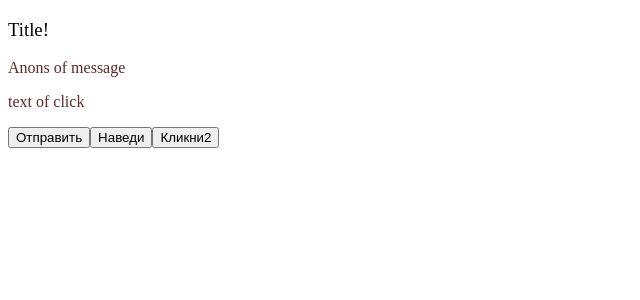
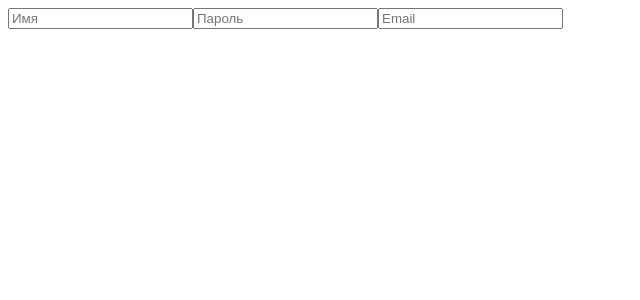
Before and after one commit to Trikita73/Vue.js_Learning, a Vue app: page / in a window 1280 px wide. Shown: the top 300 px of the page, without its empty margins (0-640 px from the left). Built offline with nearby package versions, Linux system fonts and the light colour scheme.

Commit message:
user_get

```diff
--- a/src/App.vue
+++ b/src/App.vue
@@ -1,3 +1,7 @@
+// Переменные и обработка данных
+
+<!--
+
 // css
 <style scoped>
 h3 {
@@ -40,3 +44,38 @@ export default {
   <button type="button" @mouseenter="this.someInfo = 'something interesting'">Наведи</button>
   <button type="button" v-on:click="userClick ('New text')">Кликни2</button>
 </template>
+
+-->
+
+// работа с пользователями
+
+// css
+<style scoped>
+
+</style>
+
+// Java Script
+<script>
+export default {
+  data() {
+    return {
+      userName: '',
+      userPass: '',
+      userEmail: ''
+    }
+  },
+  methods: {
+    insertData(val) {
+      this.userName = val
+    }
+  }
+}
+</script>
+
+// HTML
+<template>
+  <input type="text" @input="insertData($event.target.value)" placeholder="Имя">
+  <input type="password" placeholder="Пароль">
+  <input type="email" placeholder="Email">
+  <p> {{ userName }}</p>
+</template>
```
